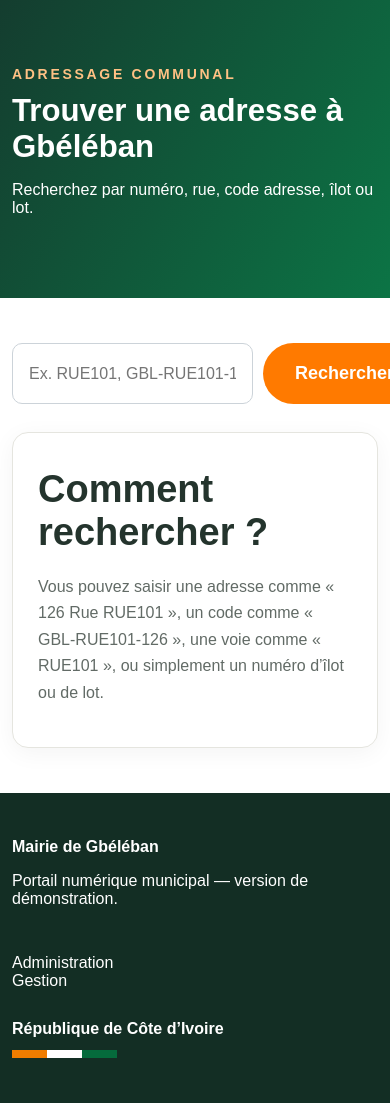
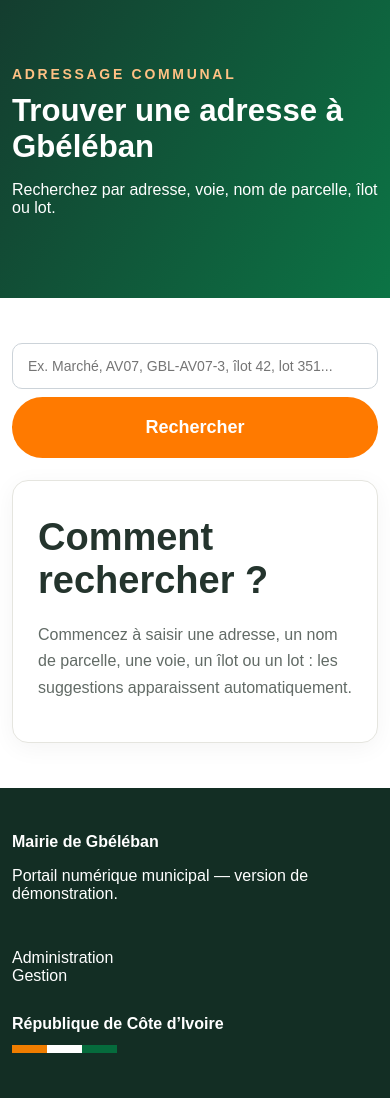
Before and after one commit to Doumouss29/gbeleban-mairie-demo, a Django app: page /adresses/ in a window 390 px wide. Shown: the part 83-1186 px from the top of the page. Run offline with Django 5.2, Linux system fonts and the light colour scheme; tables that the repository leaves empty hold one stand-in row (values such as "Sample post"); grey boxes marked "Sample" are stand-in pictures.

Commit message:
Add responsive autocomplete to public address search

```diff
--- a/portal/templates/portal/address_search.html
+++ b/portal/templates/portal/address_search.html
@@ -1,30 +1,66 @@
 {% extends 'portal/base.html' %}
 {% block title %}Adresses de Gbéléban | Recherche et localisation{% endblock %}
-{% block meta_description %}Recherchez une adresse, une rue, un îlot ou un lot à Gbéléban et localisez-la sur la carte.{% endblock %}
+{% block meta_description %}Recherchez une adresse, une rue, un îlot, un lot ou un lieu à Gbéléban et localisez-le sur la carte.{% endblock %}
+{% block head %}
+<style>
+.address-public-wrap{max-width:980px}.address-autocomplete{position:relative;max-width:760px}.address-search-form{display:flex;gap:10px;margin-bottom:22px}.address-search-input{flex:1;min-width:0;padding:14px 15px;border:1px solid #ccd3d9;border-radius:10px;font-size:15px}.address-suggestions{display:none;position:absolute;left:0;right:0;top:calc(100% - 16px);z-index:50;background:#fff;border:1px solid #d8ddd9;border-radius:11px;box-shadow:0 10px 30px #0003;max-height:330px;overflow:auto}.address-suggestions.open{display:block}.address-suggestion{display:grid;grid-template-columns:28px 1fr;gap:8px;width:100%;border:0;border-bottom:1px solid #edf0ed;background:#fff;text-align:left;padding:10px;cursor:pointer}.address-suggestion:hover{background:#f7faf8}.address-suggestion b{display:block;color:#173d2f;font-size:12px}.address-suggestion small{display:block;color:#6c7771;font-size:10px;margin-top:2px}.address-result-grid{display:grid;grid-template-columns:repeat(2,minmax(0,1fr));gap:16px}.address-result-grid .card{min-width:0}.address-result-actions{display:flex;gap:8px;flex-wrap:wrap}.address-result-actions .btn{white-space:nowrap}
+@media(max-width:700px){.address-public-wrap{width:100%}.address-search-form{display:grid;grid-template-columns:1fr;gap:8px}.address-search-input{width:100%;box-sizing:border-box;font-size:14px}.address-search-form .btn{width:100%}.address-suggestions{top:52px;max-height:45vh}.address-result-grid{grid-template-columns:1fr}.address-result-actions{display:grid;grid-template-columns:1fr}.address-result-actions .btn{text-align:center}.pagehead h1{overflow-wrap:anywhere}}
+</style>
+{% endblock %}
 {% block content %}
-<section class="pagehead"><div class="container"><span class="eyebrow">ADRESSAGE COMMUNAL</span><h1>Trouver une adresse à Gbéléban</h1><p>Recherchez par numéro, rue, code adresse, îlot ou lot.</p></div></section>
-<section class="section"><div class="container">
-  <form method="get" class="address-search-form" style="display:flex;gap:10px;max-width:900px;margin-bottom:28px;">
-    <input name="q" value="{{ query }}" placeholder="Ex. RUE101, GBL-RUE101-126, îlot 50, lot 434..." style="flex:1;padding:15px 16px;border:1px solid #ccd3d9;border-radius:10px;font-size:16px;">
-    <button class="btn orange" type="submit">Rechercher</button>
-  </form>
+<section class="pagehead"><div class="container"><span class="eyebrow">ADRESSAGE COMMUNAL</span><h1>Trouver une adresse à Gbéléban</h1><p>Recherchez par adresse, voie, nom de parcelle, îlot ou lot.</p></div></section>
+<section class="section"><div class="container address-public-wrap">
+  <div class="address-autocomplete">
+    <form method="get" class="address-search-form" id="public-address-form">
+      <input id="public-address-input" class="address-search-input" name="q" value="{{ query }}" autocomplete="off" placeholder="Ex. Marché, AV07, GBL-AV07-3, îlot 42, lot 351...">
+      <button class="btn orange" type="submit">Rechercher</button>
+    </form>
+    <div id="public-address-suggestions" class="address-suggestions" aria-live="polite"></div>
+  </div>
   {% if query %}
     <div style="margin-bottom:18px;"><strong>{{ results|length }}</strong> résultat(s) pour « {{ query }} »</div>
-    <div class="cards">
+    <div class="address-result-grid">
       {% for a in results %}
       <article class="card">
         <span class="eyebrow green">{{ a.code }}</span>
         <h3>{{ a.label }}</h3>
         <p>Îlot {{ a.ilot|default:'—' }} · Lot {{ a.lot|default:'—' }}</p>
-        <div style="display:flex;gap:10px;flex-wrap:wrap;">
+        <div class="address-result-actions">
           <a class="btn orange" href="/adresses/{{ a.code }}/">Voir sur la carte</a>
           {% if a.latitude and a.longitude %}<a class="btn outline" target="_blank" rel="noopener" href="https://www.google.com/maps/dir/?api=1&destination={{ a.latitude }},{{ a.longitude }}">Itinéraire</a>{% endif %}
         </div>
       </article>
-      {% empty %}<div class="card"><h3>Aucune adresse trouvée</h3><p>Essayez un code de voie, un numéro, un îlot ou un lot.</p></div>{% endfor %}
+      {% empty %}<div class="card"><h3>Aucune adresse trouvée</h3><p>Essayez un code de voie, un nom de parcelle, un numéro, un îlot ou un lot.</p></div>{% endfor %}
     </div>
   {% else %}
-    <div class="card"><h2>Comment rechercher ?</h2><p>Vous pouvez saisir une adresse comme « 126 Rue RUE101 », un code comme « GBL-RUE101-126 », une voie comme « RUE101 », ou simplement un numéro d’îlot ou de lot.</p></div>
+    <div class="card"><h2>Comment rechercher ?</h2><p>Commencez à saisir une adresse, un nom de parcelle, une voie, un îlot ou un lot : les suggestions apparaissent automatiquement.</p></div>
   {% endif %}
 </div></section>
 {% endblock %}
+{% block scripts %}
+{{ block.super }}
+<script>
+(function(){
+  const input=document.getElementById('public-address-input');
+  const box=document.getElementById('public-address-suggestions');
+  if(!input||!box)return;
+  let timer=null,requestId=0;
+  const esc=v=>String(v??'').replace(/[&<>"']/g,c=>({'&':'&amp;','<':'&lt;','>':'&gt;','"':'&quot;',"'":'&#39;'}[c]));
+  function close(){box.innerHTML='';box.classList.remove('open');}
+  function render(items){
+    if(!items.length){close();return;}
+    box.innerHTML=items.map((x,i)=>`<button type="button" class="address-suggestion" data-i="${i}"><span>📍</span><span><b>${esc(x.label)}</b><small>${esc(x.code||'Adressage Gbéléban')}${x.ilot?' · Îlot '+esc(x.ilot):''}${x.lot?' · Lot '+esc(x.lot):''}</small></span></button>`).join('');
+    box.classList.add('open');
+    box.querySelectorAll('.address-suggestion').forEach(btn=>btn.addEventListener('click',()=>{const x=items[Number(btn.dataset.i)];if(x&&x.code)location.href='/adresses/'+encodeURIComponent(x.code)+'/';}));
+  }
+  async function search(){
+    const q=input.value.trim();if(q.length<2){close();return;}
+    const id=++requestId;
+    try{const r=await fetch('/api/recherche-adresse/?external=0&q='+encodeURIComponent(q),{headers:{Accept:'application/json'}});const data=await r.json();if(id!==requestId)return;render((data.results||[]).filter(x=>x.source==='gbeleban').slice(0,10));}catch(e){close();}
+  }
+  input.addEventListener('input',()=>{clearTimeout(timer);timer=setTimeout(search,180);});
+  input.addEventListener('focus',()=>{if(input.value.trim().length>=2)search();});
+  document.addEventListener('click',e=>{if(e.target!==input&&!box.contains(e.target))close();});
+})();
+</script>
+{% endblock %}
```
